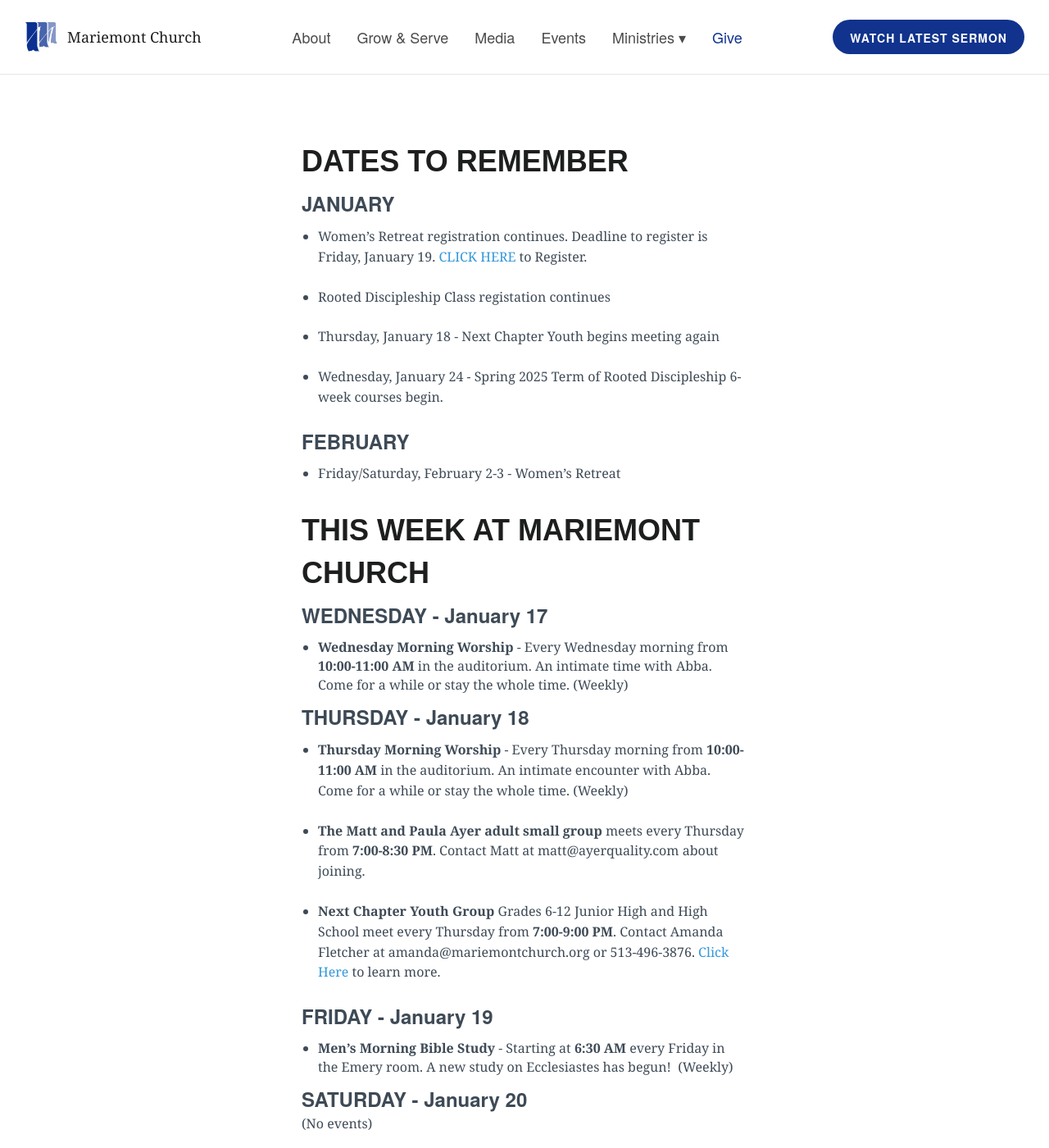
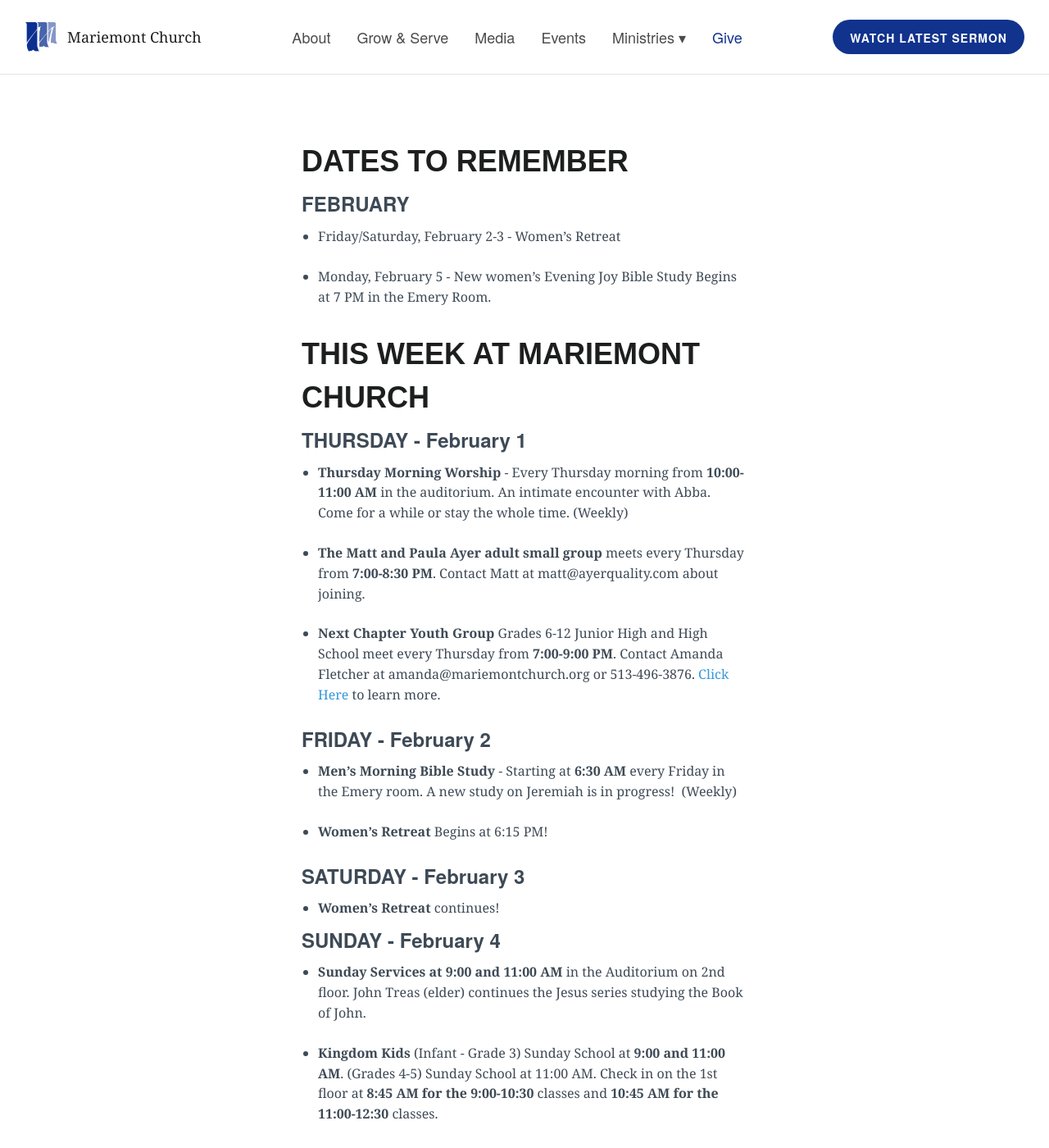
Before and after one commit to lukemoderwell/mariemont, a Jekyll site: the page built from mc-weekly-calendar.markdown, in a window 1280 px wide and 1400 px high. Shown: the whole window at 82% size. Built offline with Jekyll 4.4.1, drawn with Linux system fonts in a browser that asks for light colours; nearby versions of some CDN libraries; some of the changed text lies outside the part shown.

Commit message:
Updated Mc Weekly Calendar

```diff
--- a/mc-weekly-calendar.markdown
+++ b/mc-weekly-calendar.markdown
@@ -8,41 +8,36 @@
 ## DATES TO REMEMBER
 
 
-### JANUARY
-
-* Women's Retreat registration continues. Deadline to register is Friday, January 19. [CLICK HERE](https://mariemontchurch.churchcenter.com/registrations/events/2046748) to Register.
-
-* Rooted Discipleship Class registation continues
-
-* Thursday, January 18 - Next Chapter Youth begins meeting again
-
-* Wednesday, January 24 - Spring 2025 Term of Rooted Discipleship 6-week courses begin.
 
 ### FEBRUARY
 
 * Friday/Saturday, February 2-3 - Women's Retreat
 
+* Monday, February 5 - New women's Evening Joy Bible Study Begins at 7 PM in the Emery Room.
+
 
 ## THIS WEEK AT MARIEMONT CHURCH
 
-### WEDNESDAY - January 17
-* **Wednesday Morning Worship** - Every Wednesday morning from **10:00-11:00 AM** in the auditorium. An intimate time with Abba. Come for a while or stay the whole time. (Weekly)
 
-### THURSDAY - January 18
+### THURSDAY - February 1
 * **Thursday Morning Worship** - Every Thursday morning from **10:00-11:00 AM** in the auditorium. An intimate encounter with Abba. Come for a while or stay the whole time. (Weekly)
 
 * **The Matt and Paula Ayer adult small group** meets every Thursday from **7:00-8:30 PM**. Contact Matt at matt@ayerquality.com about joining.
 
 * **Next Chapter Youth Group** Grades 6-12 Junior High and High School meet every Thursday from **7:00-9:00 PM**. Contact Amanda Fletcher at amanda@mariemontchurch.org or 513-496-3876. [Click Here](https://mariemontchurch.org/youth-ministry/) to learn more.
 
-### FRIDAY - January 19
-* **Men's Morning Bible Study** - Starting at **6:30 AM** every Friday in the Emery room. A new study on Ecclesiastes has begun!  (Weekly)
+### FRIDAY - February 2
+* **Men's Morning Bible Study** - Starting at **6:30 AM** every Friday in the Emery room. A new study on Jeremiah is in progress!  (Weekly)
 
-### SATURDAY - January 20
+* **Women's Retreat** Begins at 6:15 PM!
 
-(No events)
+### SATURDAY - February 3
 
-### SUNDAY - January 21
+* **Women's Retreat** continues!
+
+
+
+### SUNDAY - February 4
 
 * **Sunday Services at 9:00 and 11:00 AM** in the Auditorium on 2nd floor. John Treas (elder) continues the Jesus series studying the Book of John.
 
@@ -56,13 +51,13 @@
 * **The Zeke and Beth Swift adult small group.** **11:00 AM -12:15 PM**.  Meets in the Library (3rd Floor) and discusses the 9:00 a.m. sermon and other relevant topics.
 
 
-### MONDAY - January 22
+### MONDAY - February 5
 
 * **The Michael and Judy Belanger adult small group** meets **6:30-9:00 PM** weekly at their home at 6909 Cambridge, Cincinnati, OH 45227. Contact Mike Belanger at chefbelanger@hotmail.com or (513) 470-4055 for more information.
 
 * **The Michael and Faith George 20s and 30s small group.** Meets every Monday from **6:30-9:00 PM** in Deer Park. Call or text Michael George at 513-287-9748 for more information.
 
-### TUESDAY - January 23
+### TUESDAY - February 6
 
 * **Tuesday Morning Worship** - Every Tuesday morning from **9:00-10:00 AM** in the auditorium. An intimate time with Abba. Come for a while or stay the whole time.
 
@@ -72,6 +67,6 @@
 
 * **The Burr and Terry Robinson small group** meets 2 times a month on Tuesdays from **7:00-9:00 PM** in Hyde Park. Contact Burr and Terry Robinson at burr.robinson@gmail.com for more info.
 
-### WEDNESDAY - January 24
+### WEDNESDAY - February 7
 
 * **Wednesday Morning Worship** - Every Wednesday morning from **10:00-11:00 AM** in the auditorium. An intimate time with Abba. Come for a while or stay the whole time. (Weekly)
```
